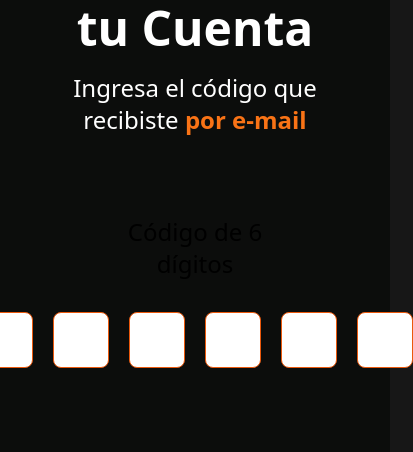
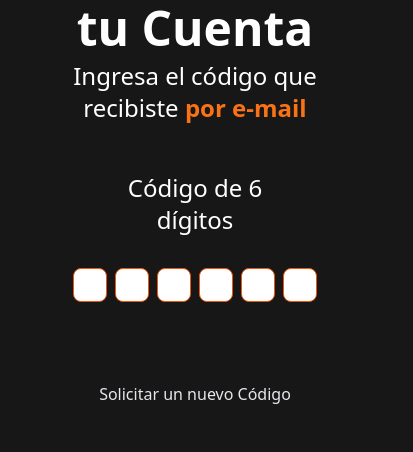
Before and after one commit to bricenocode/DevTrack_frontend, a React (Vite) app: page /auth/confirm-account in a window 390 px wide. Shown: the part 328-780 px from the top of the page, 413 px wide, since content can reach past the window. Built offline with nearby package versions, Linux system fonts and the light colour scheme.

Commit message:
changing colors and sices for mobile

```diff
--- a/src/layouts/AppLayout.tsx
+++ b/src/layouts/AppLayout.tsx
@@ -198,7 +198,7 @@ export default function AppLayout() {
     if (data) return (
         <WebSocketContext.Provider value={{ websocket, connected, currentUserEmail, fetchRecentConversations: fetchRecentConversationsRef, websocketError }}>
             <header
-                className="bg-[#0c0d0c] py-5"
+                className="bg-neutral-900 py-5"
             >
                 <div className="max-w-screen-2xl mx-auto flex flex-col lg:flex-row justify-between items-center">
                     <div className="w-56">
--- a/src/layouts/AuthLayout.tsx
+++ b/src/layouts/AuthLayout.tsx
@@ -5,7 +5,7 @@ import { ToastContainer } from "react-toastify"
 export default function AuthLayout() {
   return (
     <>
-      <div className="bg-[#0c0d0c] min-h-screen">
+      <div className="bg-neutral-900 min-h-screen">
         <div className="py-10 lg:py-20 mx-auto min-w-[290px]">
           <div className="size-44 md:size-80 mx-auto">
             <Link to={"/auth/login"}>
--- a/src/views/auth/ConfirmAccountView.tsx
+++ b/src/views/auth/ConfirmAccountView.tsx
@@ -33,24 +33,24 @@ export default function ConfirmAccountView() {
   return (
     <>
       <h1 className="text-5xl font-black text-white">Confirma tu Cuenta</h1>
-      <p className="text-2xl font-light text-white mt-5">
+      <p className="text-2xl font-light text-white mt-2">
         Ingresa el código que recibiste {''}
         <span className=" text-orange-500 font-bold"> por e-mail</span>
       </p>
       <form
-        className="space-y-8 p-10 mt-10 rounded-lg"
+        className="space-y-8 p-10 mt-2 rounded-lg"
       >
         <label
-          className="font-normal text-2xl text-center block "
+          className="font-normal text-2xl text-center block text-white"
         >Código de 6 dígitos</label>
-        <div className=" flex justify-center gap-5">
+        <div className=" flex justify-center gap-2 md:gap-5">
           <PinInput value={token} onChange={handleChange} onComplete={handleComplete}>
-            <PinInputField className="size-14 p-4 rounded-lg border-orange-600 border placeholder-white text-2xl font-bold text-center"></PinInputField>
-            <PinInputField className="size-14 p-4 rounded-lg border-orange-600 border placeholder-white text-2xl font-bold text-center"></PinInputField>
-            <PinInputField className="size-14 p-4 rounded-lg border-orange-600 border placeholder-white text-2xl font-bold text-center"></PinInputField>
-            <PinInputField className="size-14 p-4 rounded-lg border-orange-600 border placeholder-white text-2xl font-bold text-center"></PinInputField>
-            <PinInputField className="size-14 p-4 rounded-lg border-orange-600 border placeholder-white text-2xl font-bold text-center"></PinInputField>
-            <PinInputField className="size-14 p-4 rounded-lg border-orange-600 border placeholder-white text-2xl font-bold text-center"></PinInputField>
+            <PinInputField className="size-3 md:size-12 p-4 rounded-lg border-orange-600 border placeholder-white text-2xl font-bold text-center"></PinInputField>
+            <PinInputField className="size-3 md:size-12 p-4 rounded-lg border-orange-600 border placeholder-white text-2xl font-bold text-center"></PinInputField>
+            <PinInputField className="size-3 md:size-12 p-4 rounded-lg border-orange-600 border placeholder-white text-2xl font-bold text-center"></PinInputField>
+            <PinInputField className="size-3 md:size-12 p-4 rounded-lg border-orange-600 border placeholder-white text-2xl font-bold text-center"></PinInputField>
+            <PinInputField className="size-3 md:size-12 p-4 rounded-lg border-orange-600 border placeholder-white text-2xl font-bold text-center"></PinInputField>
+            <PinInputField className="size-3 md:size-12 p-4 rounded-lg border-orange-600 border placeholder-white text-2xl font-bold text-center"></PinInputField>
           </PinInput>
         </div>
       </form>
```
Also changed, not shown: 1 other file (tests, documents, lock files or other folders).
